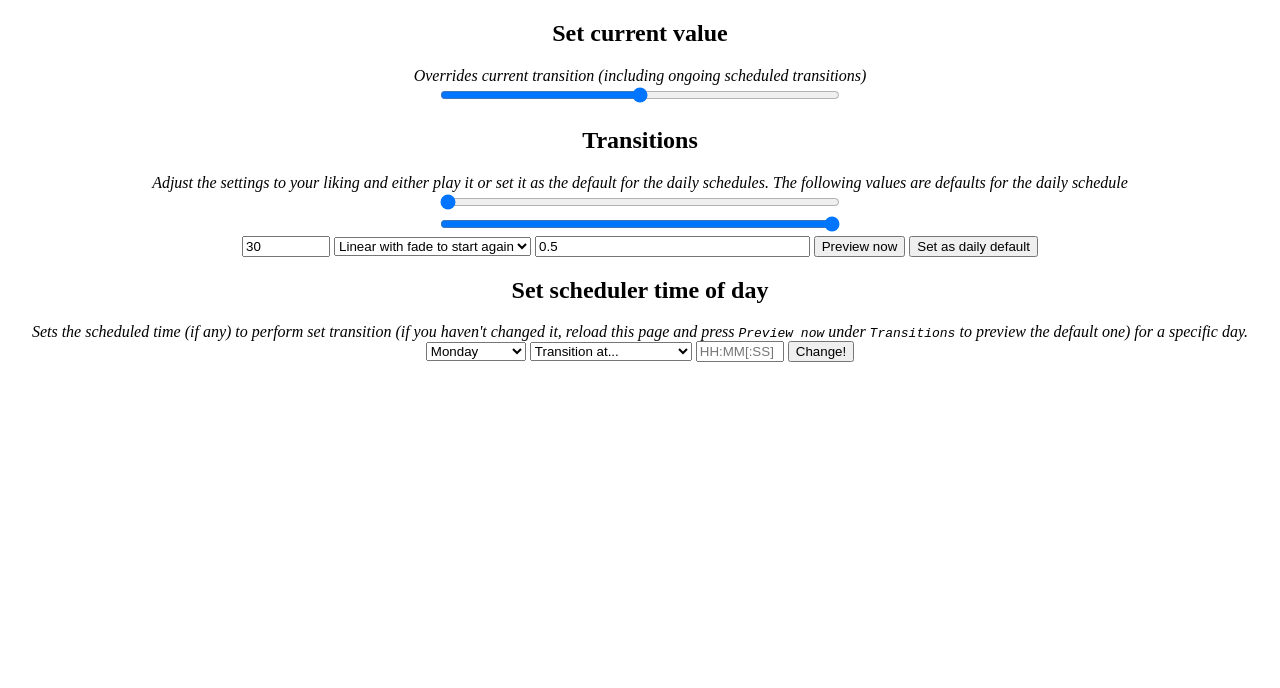
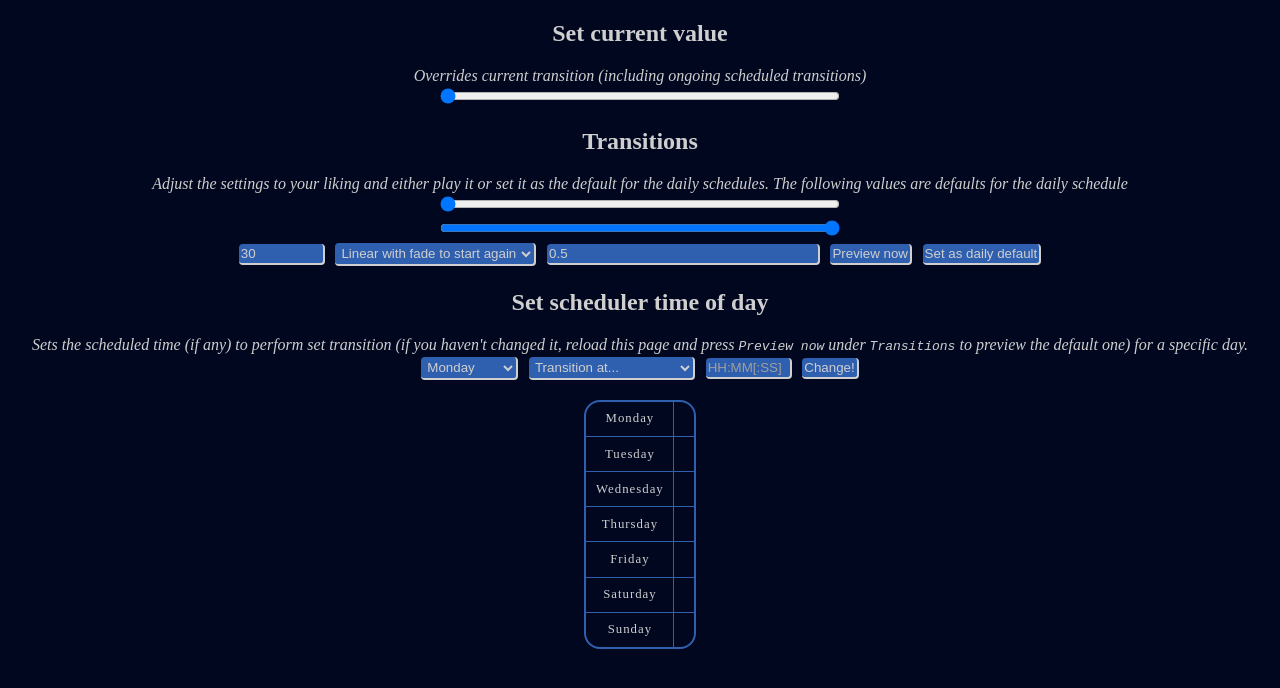
Before and after one commit to Icelk/httPWM, a plain HTML site: page web/public/index.html in a window 1280 px wide. Drawn offline with Linux system fonts and the light colour scheme; no server answers.

Commit message:
Added more data to the front end. Page now looks *good*

```diff
--- a/web/public/index.html
+++ b/web/public/index.html
@@ -6,23 +6,25 @@
     <meta name="viewport" content="width=device-width, initial-scale=1.0">
     <title>Light http controll</title>
     <script defer src="/script.js"></script>
+    <link rel="stylesheet" href="style.css">
 </head>
 
 <body style="text-align: center;">
     <h2>Set current value</h2>
     <i>Overrides current transition (including ongoing scheduled transitions)</i>
     <br>
-    <input style="width: 30em;" type="range" name="Strength" id="strength" oninput="toSend = this.value" min="0" max="1"
-        value="0" step="0.01">
+    <input style="width: 30em;" class="slider" type="range" name="Strength" id="strength" oninput="toSend = this.value"
+        min="0" max="1" value="0" step="0.01">
 
     <h2>Transitions</h2>
     <i>Adjust the settings to your liking and either play it or set it as the default for the daily schedules.
         The following values are defaults for the daily schedule</i>
     <br>
-    <input style="width: 30em;" type="range" name="From Strength" id="fromStrength" min="0" max="1" value="0"
+    <input style="width: 30em;" class="slider" type="range" name="From Strength" id="fromStrength" min="0" max="1"
+        value="0" step="0.01">
+    <br>
+    <input style="width: 30em;" class="slider" type="range" name="To Strength" id="toStrength" min="0" max="1" value="1"
         step="0.01">
-    <br>
-    <input style="width: 30em;" type="range" name="To Strength" id="toStrength" min="0" max="1" value="1" step="0.01">
     <br>
     <input type="number" style="width: 6em;" name="Transition Time" id="transitionTime" placeholder="secs" min="0.1"
         value="30">
@@ -49,7 +51,6 @@
         <option value="fri">Friday</option>
         <option value="sat">Saturday</option>
         <option value="sun">Sunday</option>
-        <option value="all">All weekdays</option>
     </select>
     <select name="Option Time" id="optionTime" onchange="checkDailySchedulerOption()">
         <option value="none">No scheduled transition</option>
@@ -57,6 +58,46 @@
     </select>
     <input type="text" style="width: 6em;" name="Day Time" id="dayTime" placeholder="HH:MM[:SS]">
     <button onclick="getAndSendDayTime()">Change!</button>
+
+    <br>
+    <span class="table-round center m-top">
+        <table>
+            <tbody>
+                <tr>
+                    <td>Monday</td>
+                    <td id="mon"></td>
+                </tr>
+                <tr>
+                    <td>Tuesday</td>
+                    <td id="tue"></td>
+                </tr>
+                <tr>
+
+                    <td>Wednesday</td>
+                    <td id="wed"></td>
+                </tr>
+                <tr>
+
+                    <td>Thursday</td>
+                    <td id="thu"></td>
+                </tr>
+                <tr>
+
+                    <td>Friday</td>
+                    <td id="fri"></td>
+                </tr>
+                <tr>
+
+                    <td>Saturday</td>
+                    <td id="sat"></td>
+                </tr>
+                <tr>
+                    <td>Sunday</td>
+                    <td id="sun"></td>
+                </tr>
+            </tbody>
+        </table>
+    </span>
 </body>
 
 </html>
--- a/web/public/script.js
+++ b/web/public/script.js
@@ -25,14 +25,15 @@ async function sendSet(strength) {
 // Day must exist, can be 'mon', 'tue', etc.
 // Time can be null or "HH:MM:SS" format.
 async function sendDayTime(day, time) {
-    fetch("/set-day-time", {
+    await fetch("/set-day-time", {
         method: 'POST',
         headers: {
             'content-type': 'application/json'
         },
         redirect: 'error',
         body: JSON.stringify({ day: day, time: time })
-    }).await
+    });
+    await getAndApplyState();
 }
 function getAndSendDayTime() {
     if (dayOption.value === "some") {
@@ -61,9 +62,26 @@ function checkDailySchedulerOption() {
     dayTime.style.display = (dayOption.value === "some") ? "initial" : "none";
 }
 
+async function getAndApplyState() {
+    let response = await (await fetch("/get-state")).json();
+    console.log(response);
+
+    mainStrength.value = response.strength;
+    for (const day in response.days) {
+        const time = response.days[day];
+        const element = document.getElementById(day);
+
+        if (element !== null) {
+            element.innerHTML = (time === null) ? `No time set.` : `Time set at ${time}`;
+        }
+    }
+
+}
+
 async function load() {
-    let response = await (await fetch("/get-strength")).text();
-    mainStrength.value = Number(response) / 255;
+    // let response = await (await fetch("/get-strength")).text();
+    // mainStrength.value = Number(response) / 255;
+    await getAndApplyState();
 }
 
 load();
--- /dev/null
+++ b/web/public/style.css
@@ -0,0 +1,62 @@
+:root {
+    --txt-col: #cfcfcf;
+    --txt-second: #9f9f9f;
+    --bg-col: #00071f;
+    --bg-second: #2f5faf;
+}
+
+input, button, select {
+    background-color: var(--bg-second);
+    border: solid var(--txt-col);
+
+    --border-width: 2px;
+
+    border-radius: 4px;
+
+    border-width: 0 var(--border-width) var(--border-width) 0;
+    color: inherit;
+    margin: 0.25em;
+    padding: 0.15em;
+}
+.slider {
+    padding: 0;
+    border: none;
+}
+::placeholder {
+    color: var(--txt-second);
+}
+
+body{
+    color: var(--txt-col);
+    background-color: var(--bg-col);
+}
+
+table {
+  border-collapse: collapse;
+  border-style: hidden;
+  letter-spacing: 1px;
+  font-size: 0.8rem;
+}
+.table-round {
+    border: 2px solid var(--bg-second);
+    border-radius: 1em;
+    display: inline-block;
+}
+
+td, th {
+    border: 1px solid var(--bg-second);
+    padding: 0.75em;
+}
+
+td {
+    text-align: center;
+}
+
+.center{
+    text-align: center;
+    margin-left: auto;
+    margin-right: auto;
+}
+.m-top {
+    margin-top: 1em;
+}
```
